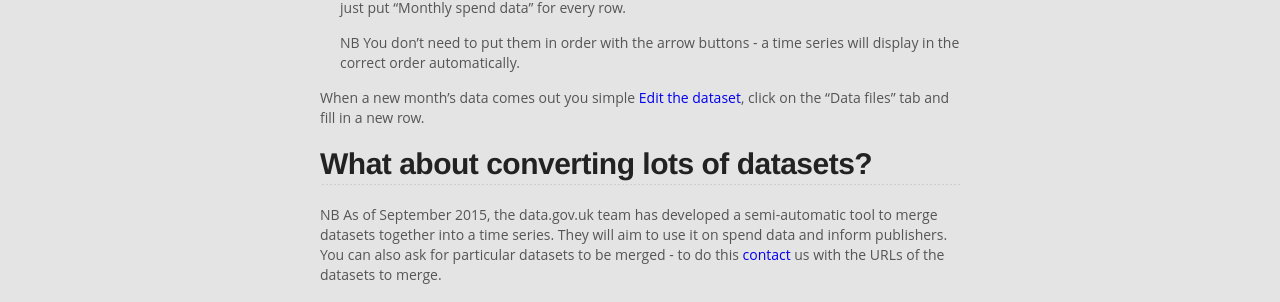
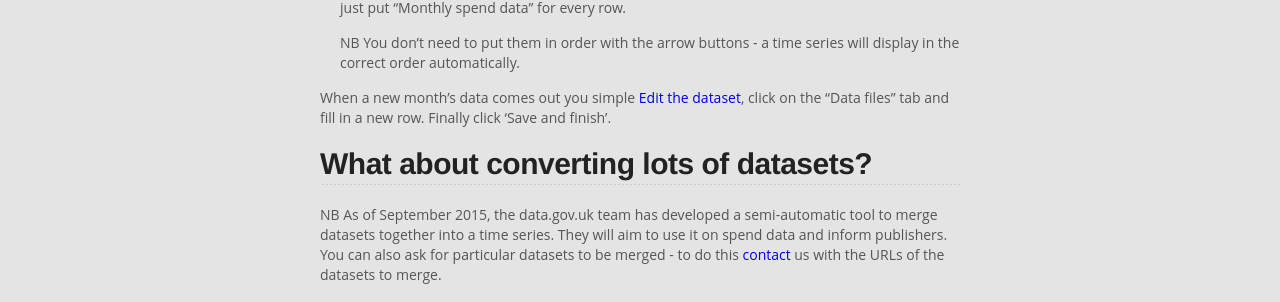
Before and after one commit to datagovuk/guidance, a Jekyll site: the page built from monthly_datasets_problem.md, in a window 1280 px wide and 900 px high, scrolled down 2574 px. Shown: the part 305-607 px from the top of the window. Built offline with Jekyll 4.4.1, drawn with Linux system fonts in a browser that asks for light colours.

Commit message:
Remember to save...

```diff
--- a/monthly_datasets_problem.md
+++ b/monthly_datasets_problem.md
@@ -39,7 +39,7 @@ When you create the dataset, on the 'Data Files' tab:
 
    NB You don't need to put them in order with the arrow buttons - a time series will display in the correct order automatically.
 
-When a new month's data comes out you simple [Edit the dataset](dataset_form.html#edit-a-dataset), click on the "Data files" tab and fill in a new row.
+When a new month's data comes out you simple [Edit the dataset](dataset_form.html#edit-a-dataset), click on the "Data files" tab and fill in a new row. Finally click 'Save and finish'.
 
 ## What about converting lots of datasets?
 
```
